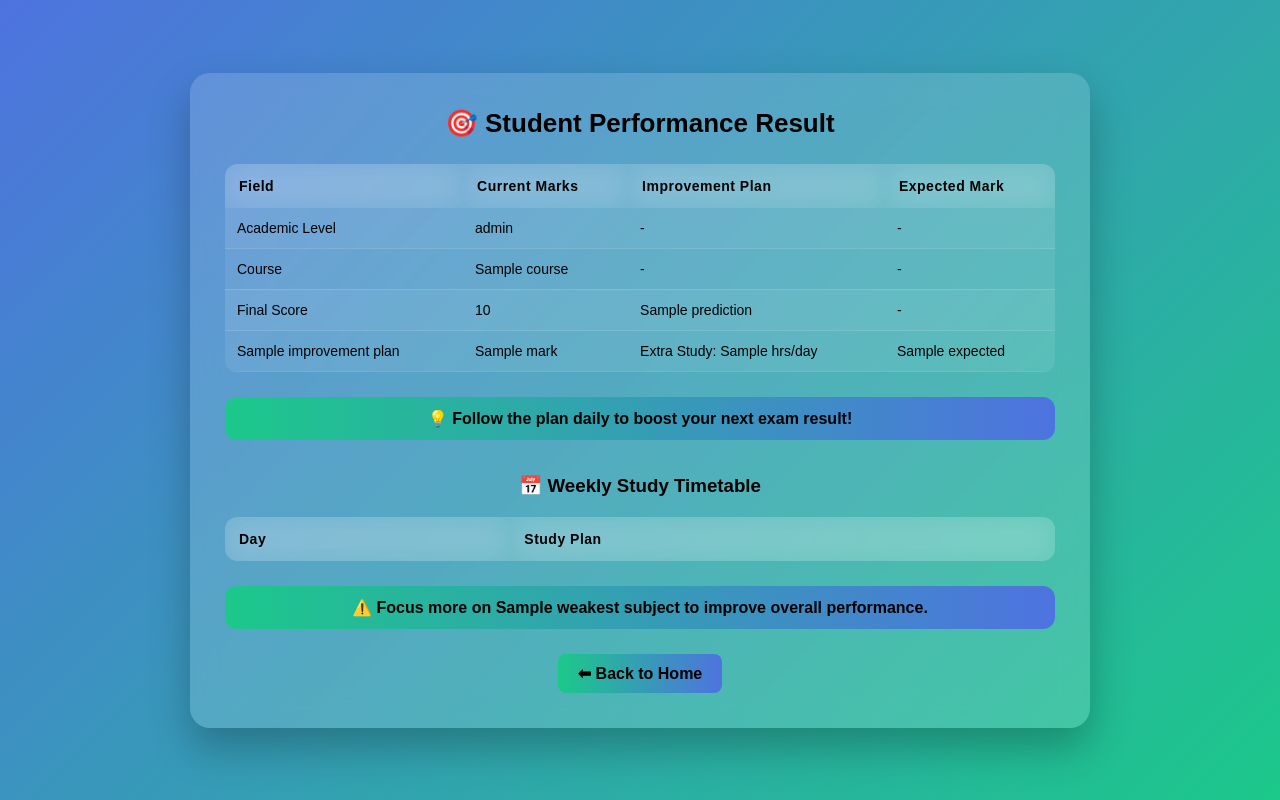
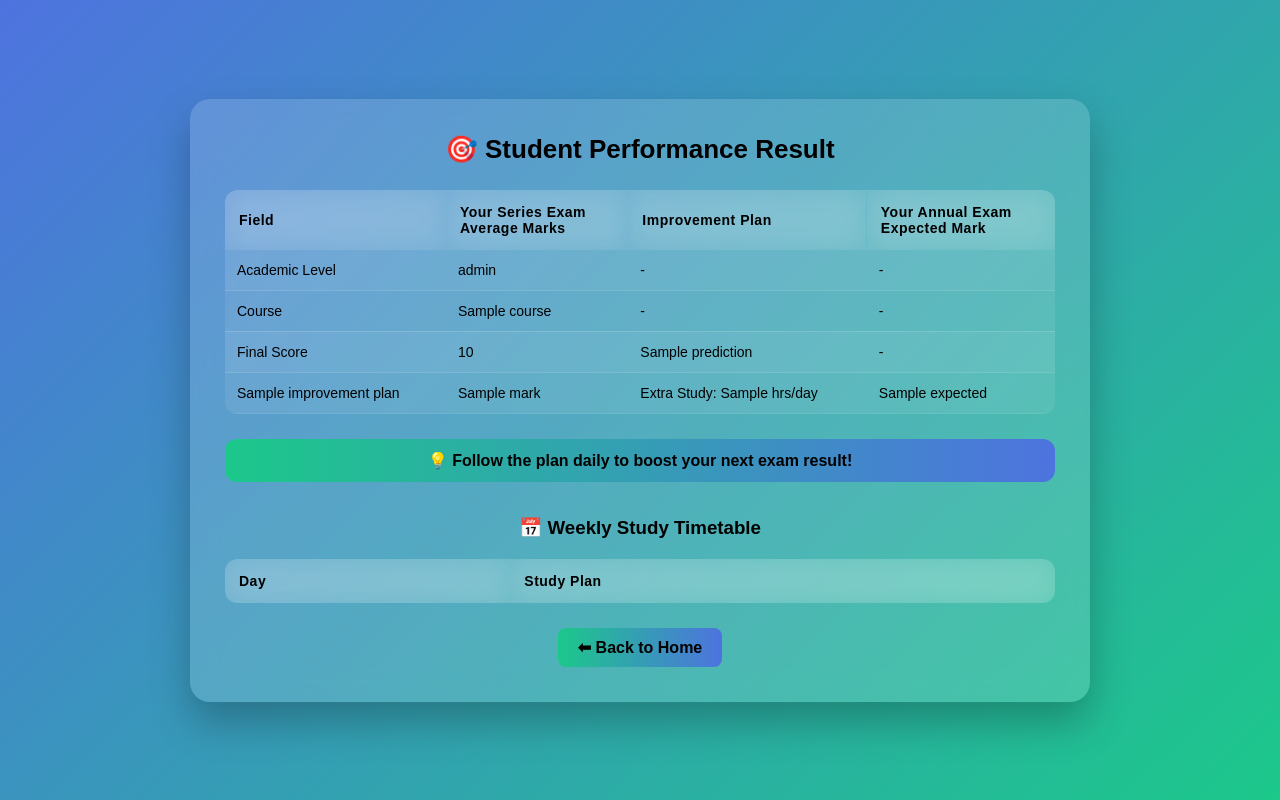
Before and after one commit to polytechnicmjpc/student-performance-prediction, a Flask app: template student-performance-prediction/templates/result.html in a window 1280 px wide. Run offline with Flask 3, Linux system fonts and the light colour scheme; the template is opened without the code that fills it: most values are stand-ins (such as "Sample title", 1, 10 or a date in 2020); lists and menus that the app fills with data are empty.

Commit message:
Update result.html

```diff
--- a/student-performance-prediction/templates/result.html
+++ b/student-performance-prediction/templates/result.html
@@ -1,29 +1,22 @@
 <!DOCTYPE html>
-<html lang="en">
-
+<html>
 <head>
-<meta charset="UTF-8">
     <title>Prediction Result</title>
-
+</head>
+<body>
     <link rel="stylesheet" href="{{ url_for('static', filename='result.css') }}">
-
-</head>
-
-<body>
-
+    <form action="/home.html" method="post"></form>
 <div class="container">
 
     <h2>🎯 Student Performance Result</h2>
 
-<!-- ================= RESULT TABLE ================= -->
-
+    <!-- Result Table -->
     <table>
-
       <tr>
             <th>Field</th>
-<th>Current Marks</th>
+            <th>Your Series Exam<br>Average Marks</th>
             <th>Improvement Plan</th>
-<th>Expected Mark</th>
+            <th>Your Annual Exam<br>Expected Mark</th>
         </tr>
 
         <tr>
@@ -47,100 +40,50 @@
             <td>-</td>
         </tr>
 
-<!-- ================= SUBJECT IMPROVEMENT PLAN ================= -->
-
         {% for subject, plan in improvement_plan.items() %}
-
 <tr>
-
     <td>{{ subject }}</td>
-
     <td>{{ plan.mark }}</td>
-
-<td>
-Extra Study: {{ plan.extra_hours }} hrs/day
-</td>
-
-<td>
-{{ plan.expected }}
-</td>
-
+    <td>Extra Study: {{ plan.extra_hours }} hrs/day</td>
+    <td>{{ plan.expected }}</td>
 </tr>
-
 {% endfor %}
-
     </table>
 
-
-<!-- ================= MOTIVATION ================= -->
-
     <div class="motivation">
-
         💡 Follow the plan daily to boost your next exam result!
-
     </div>
 
-
-<!-- ================= WEEKLY TIMETABLE ================= -->
-
+   <!-- Weekly Timetable -->
 <h3>📅 Weekly Study Timetable</h3>
 
 <table>
-
     <tr>
         <th>Day</th>
         <th>Study Plan</th>
     </tr>
 
     {% for day, subjects in weekly_timetable.items() %}
-
     <tr>
-
         <td>{{ day }}</td>
 
+        <!-- Study Plan with hours -->
         <td>
-
             {% for subject in subjects %}
-
                  {{ subject }} <br>
-
             {% endfor %}
-
         </td>
-
     </tr>
-
     {% endfor %}
-
 </table>
 
 
-<!-- ================= WEAKEST SUBJECT ================= -->
-
-<div class="motivation">
-
-⚠️ Focus more on <b>{{ weakest_subject }}</b> to improve overall performance.
-
-</div>
-
-
-<!-- ================= BACK BUTTON ================= -->
-
-<div style="text-align:center; margin-top:25px;">
-
-<a href="https://your-infinityfree-domain.com/home.html">
-
-<button type="button" class="back-btn">
-
-⬅ Back to Home
-
-</button>
-
+<div style="text-align:center; margin-top: 25px;">
+    <a href="{{ url_for('home') }}">
+        <button type="button" class="back-btn">⬅ Back to Home</button>
     </a>
-
 </div>
 
 </div>
-
 </body>
 </html>
```
Lines whose indentation alone changed are shown as unchanged.
